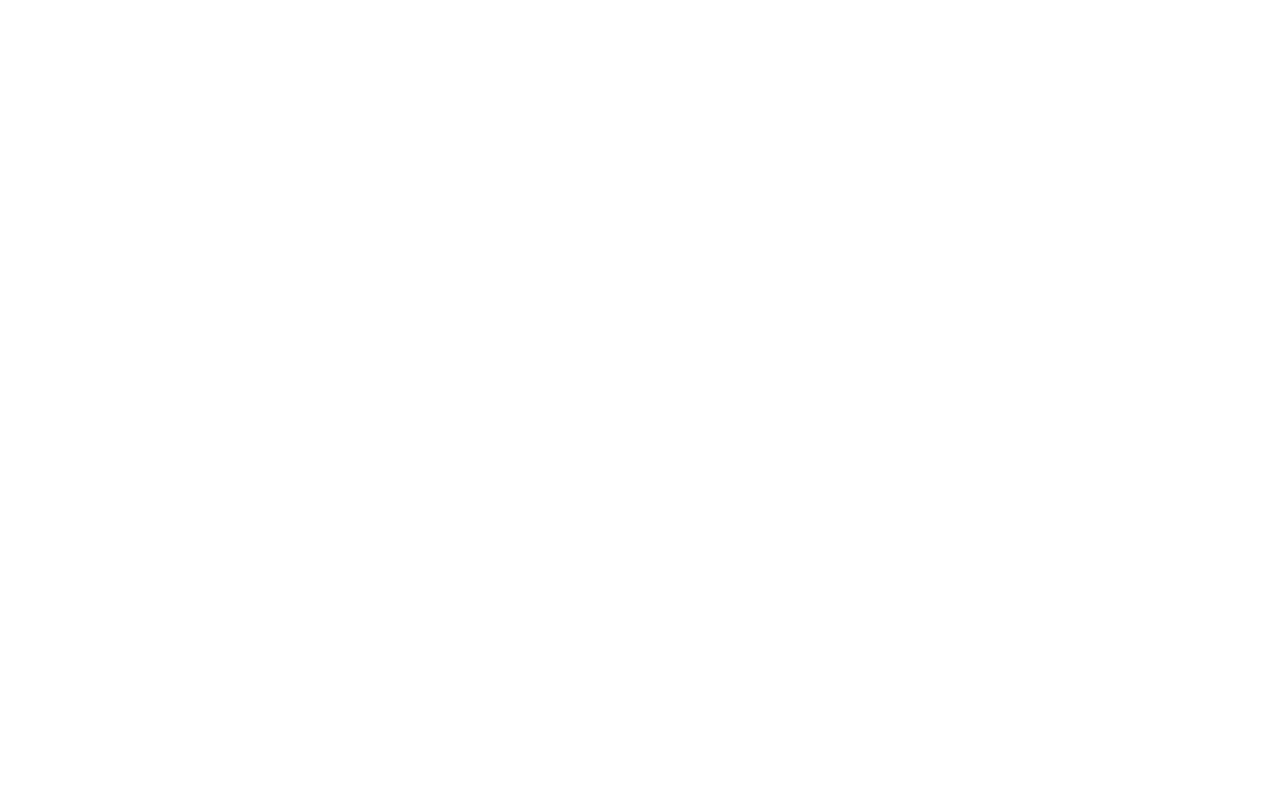
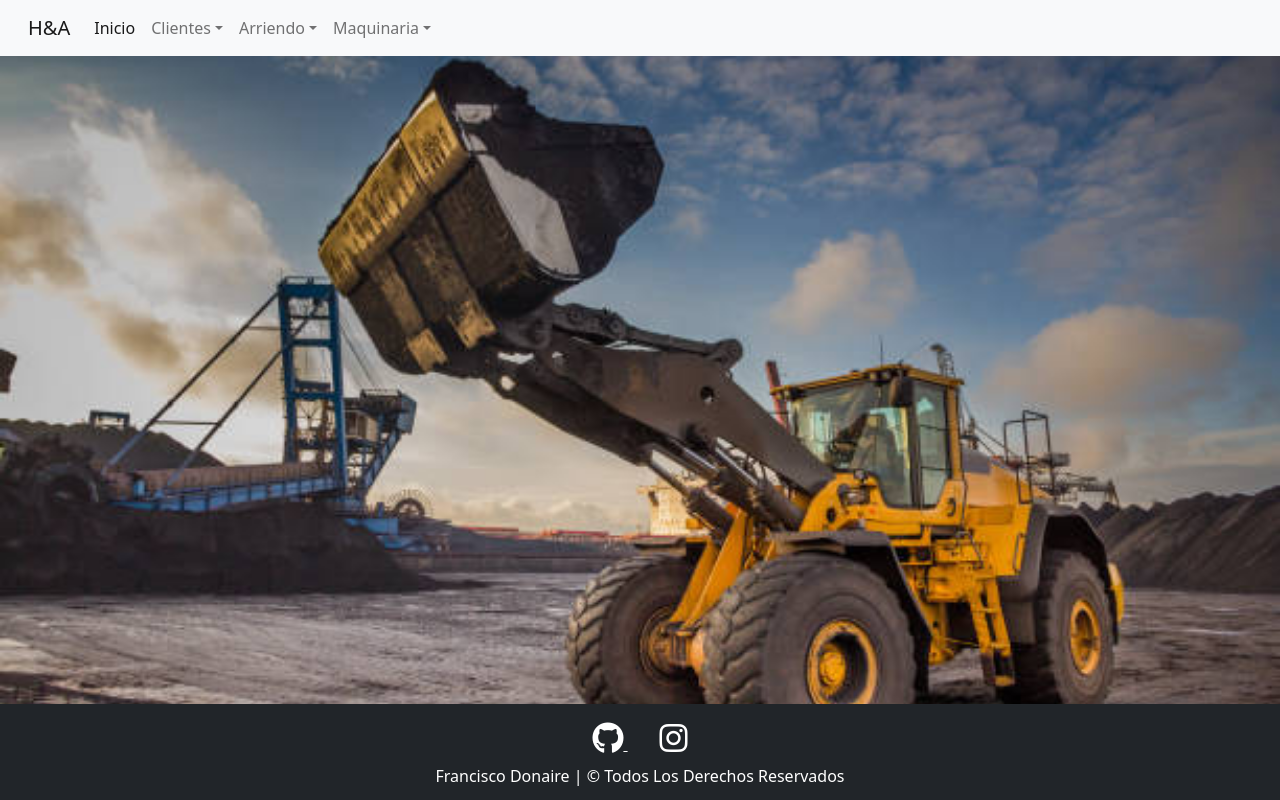
Before and after one commit to franciscoalejandro898/H-A-Maquinaria, a Django app: page /agregar_maquinaria/ in a window 1280 px wide. Before the commit the page is empty. Run offline with Django 4.2, Linux system fonts and the light colour scheme; some libraries are stand-ins or nearby versions.

Commit message:
modificacion base html

```diff
--- a/arriendo/templates/base/base.html
+++ b/arriendo/templates/base/base.html
@@ -114,27 +114,28 @@
 </main>
 
 
-<footer class="bg-dark text-white text-center py-3">
+<footer class="bg-dark text-white py-5">
     <div class="container">
-        <div class="row align-items-center">
-            <div class="col-md-6">
-                <a href="https://github.com/tuusuario" class="text-white" target="_blank">
-                    <i class="fab fa-github fa-2x"></i>
-                </a>
-            </div>
-            <div class="col-md-6">
-                <a href="https://www.instagram.com/tuusuario/" class="text-white" target="_blank">
-                    <i class="fab fa-instagram fa-2x"></i>
-                </a>
-            </div>
-        </div>
-        <div class="row">
-            <div class="col">
-                <p class="my-2 text-white">© Derechos Reservados</p>
+        <div class="row d-flex align-items-center justify-content-center">
+            <div class="col-12 text-center">
+                <div style="margin-top: -30px;">
+                    <a href="https://github.com/tuusuario" class="text-white mx-3">
+                        <i class="fab fa-github fa-2x"></i>
+                    </a>
+                    <a href="https://www.instagram.com/tuusuario/" class="text-white mx-3">
+                        <i class="fab fa-instagram fa-2x"></i>
+                    </a>
+                </div>
+                <p class="my-2">Francisco Donaire | © Todos Los Derechos Reservados</p>
             </div>
         </div>
     </div>
 </footer>
+
+
+
+
+
 {% block extra_footer %}
 {% endblock %}
 
--- a/arriendo/templates/maquinaria/agregarmaquinaria.html
+++ b/arriendo/templates/maquinaria/agregarmaquinaria.html
@@ -0,0 +1 @@
+{% extends "base/base.html" %}
--- a/arriendo/urls.py
+++ b/arriendo/urls.py
@@ -3,7 +3,6 @@
 from django.contrib import admin
 
 urlpatterns = [
-    path('admin/', admin.site.urls),
     path('', views.index, name='home'),
     path("login/", views.login, name="login"),
     path("maquinaria/", views.maquinaria, name="maquinaria"),
```
